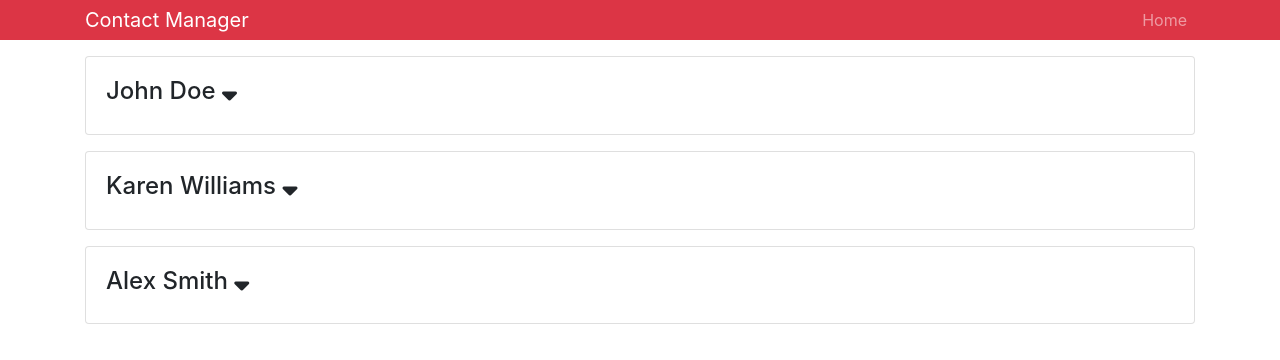
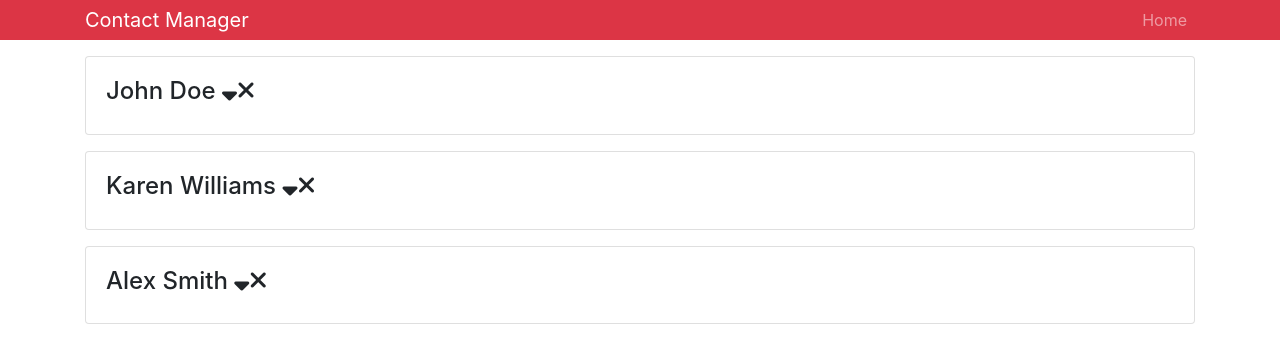
Before and after one commit to alan-nguyen/contact-manager, a React (Create React App) app: page / in a window 1280 px wide. Shown: the top 360 px of the page. Built offline with nearby package versions, Linux system fonts and the light colour scheme.

Commit message:
Add delete icon

```diff
--- a/src/components/Contact.js
+++ b/src/components/Contact.js
@@ -24,6 +24,7 @@ class Contact extends Component {
             className="fas fa-sort-down"
             style={{ cursor: 'pointer' }}
           ></i>
+          <i className="fas fa-times"></i>
         </h4>
         {showContactInfo ? (
           <ul className="list-group">
```
